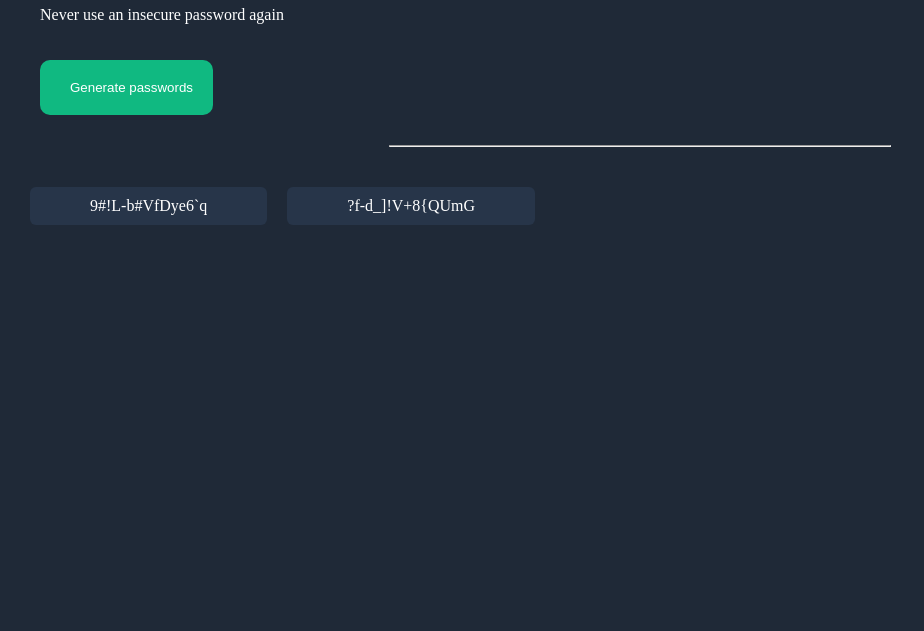
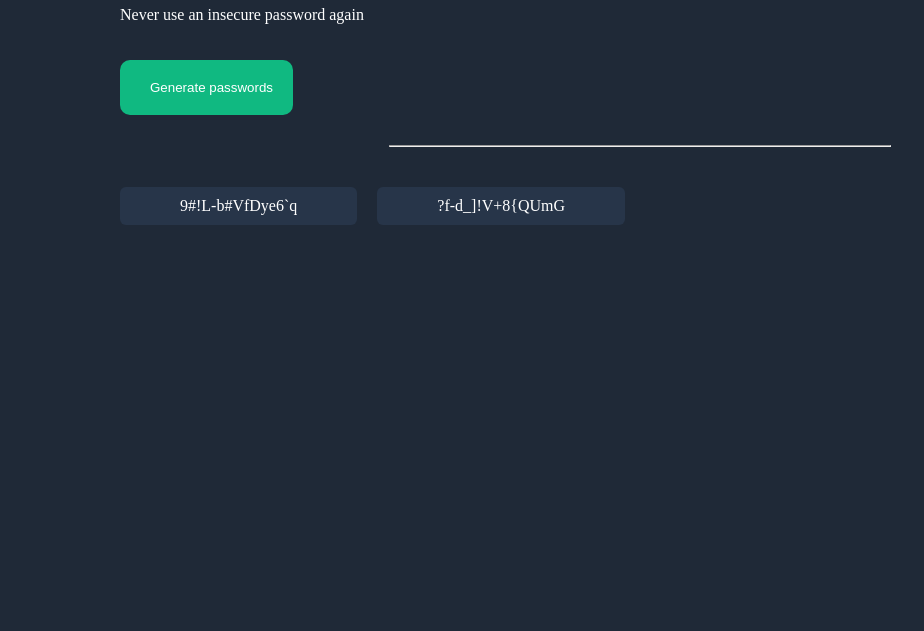
Before and after one commit to AndreiM13/Password-Generator, a website built with Vite: page index.html in a window 1280 px wide. Shown: the part 169-800 px from the top of the page, without its empty margins (0-924 px from the left). Built offline with nearby package versions, Linux system fonts and the light colour scheme.

Commit message:
Update index.css

```diff
--- a/index.css
+++ b/index.css
@@ -9,7 +9,7 @@ body {
 
 }
 .title,.text{
-    margin-left: 40px;
+    margin-left: 120px;
     margin-top: 80px;
 }
 .text{
@@ -22,7 +22,7 @@ body {
     padding: 20px 20px 20px 30px; /* top right bottom left */
     border-radius: 10px;
     margin-top: 20px;
-    margin-left: 40px;
+    margin-left: 120px;
     border: 0;
 
 
@@ -36,7 +36,7 @@ hr{
 .passwords {
     display: flex;
     gap: 20px;
-    margin-left: 30px;
+    margin-left:  120px;
 }
 
 .option {
```
